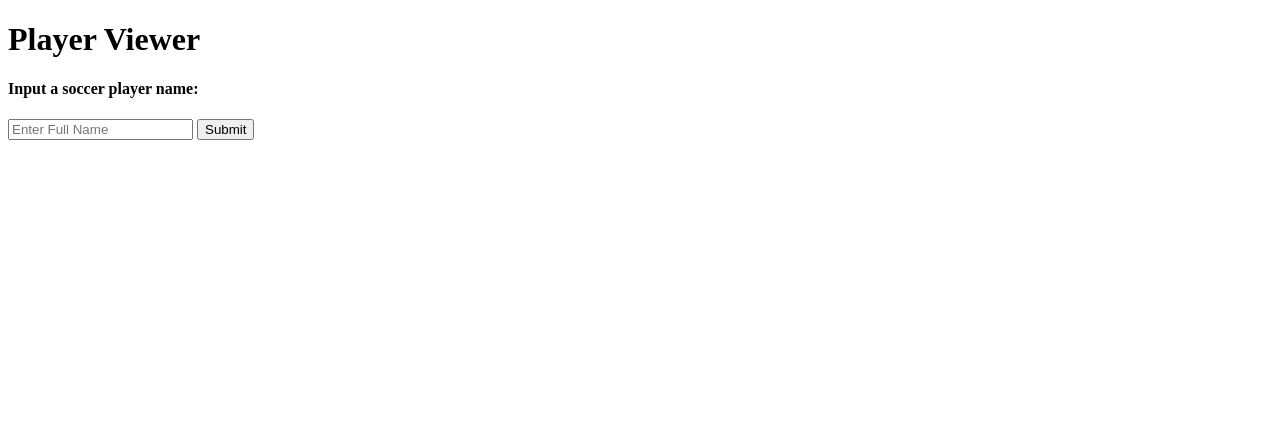
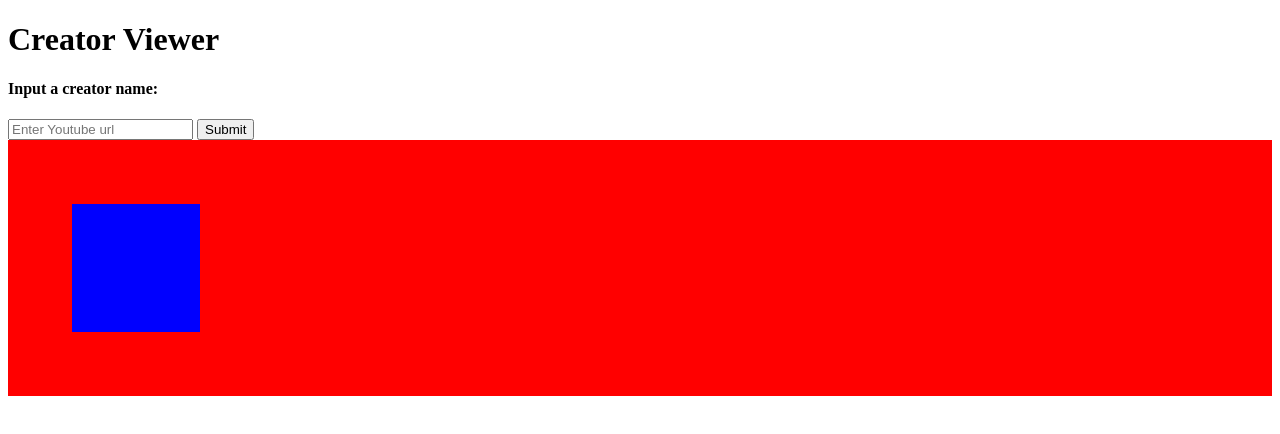
Before and after one commit to Bennimaru/TestScraper, a website: page client/index.html in a window 1280 px wide. Drawn offline with Linux system fonts and the light colour scheme.

Commit message:
basic client side up and running

```diff
--- a/client/index.html
+++ b/client/index.html
@@ -5,12 +5,13 @@
 		<meta name="viewport" content="width=device-width, initial-scale=1.0" />
 		<title>Player Viewer</title>
 		<link rel="stylesheet" type="text/css" href="style.css" />
-		<script defer src="scripts.js"></script>
+		<script defer src="/client/scripts.js"></script>
 	</head>
 	<body>
-		<h1>Player Viewer</h1>
-		<h4>Input a soccer player name:</h4>
-		<input type="text" placeholder="Enter Full Name" />
-		<button type="submit">Submit</button>
+		<h1>Creator Viewer</h1>
+		<h4>Input a creator name:</h4>
+		<input type="text" class="url-input" placeholder="Enter Youtube url" />
+		<button type="submit" onclick="submitURL()">Submit</button>
+		<div class="container"></div>
 	</body>
 </html>
--- a/client/scripts.js
+++ b/client/scripts.js
@@ -4,14 +4,20 @@ function newElement(type, attributes = {}) {
         const value = attributes[attribute];
         if (attribute == "innerText") {
             element.innerText = value;
-        } else {
-            element.setAttribute(attribute.value);
+        }
+        else {
+            element.setAttribute(attribute, value);
         }
     }
     return element;
 }
 
-const container = document.querySelector(.container)
+const ctr = document.querySelector('.container')
 const card = newElement('div', { class: 'card' })
 
-container.appendChild(card)
+ctr.appendChild(card)
+
+function submitURL() {
+    const input = document.querySelector('.url-input').value
+
+}
--- a/client/style.css
+++ b/client/style.css
@@ -1,2 +1,10 @@
 .container {
+	display: flex;
+	background-color: red;
 }
+
+.card {
+	margin: 4rem;
+	padding: 4rem;
+	background-color: blue;
+}
```
Also changed, not shown: README.md.
